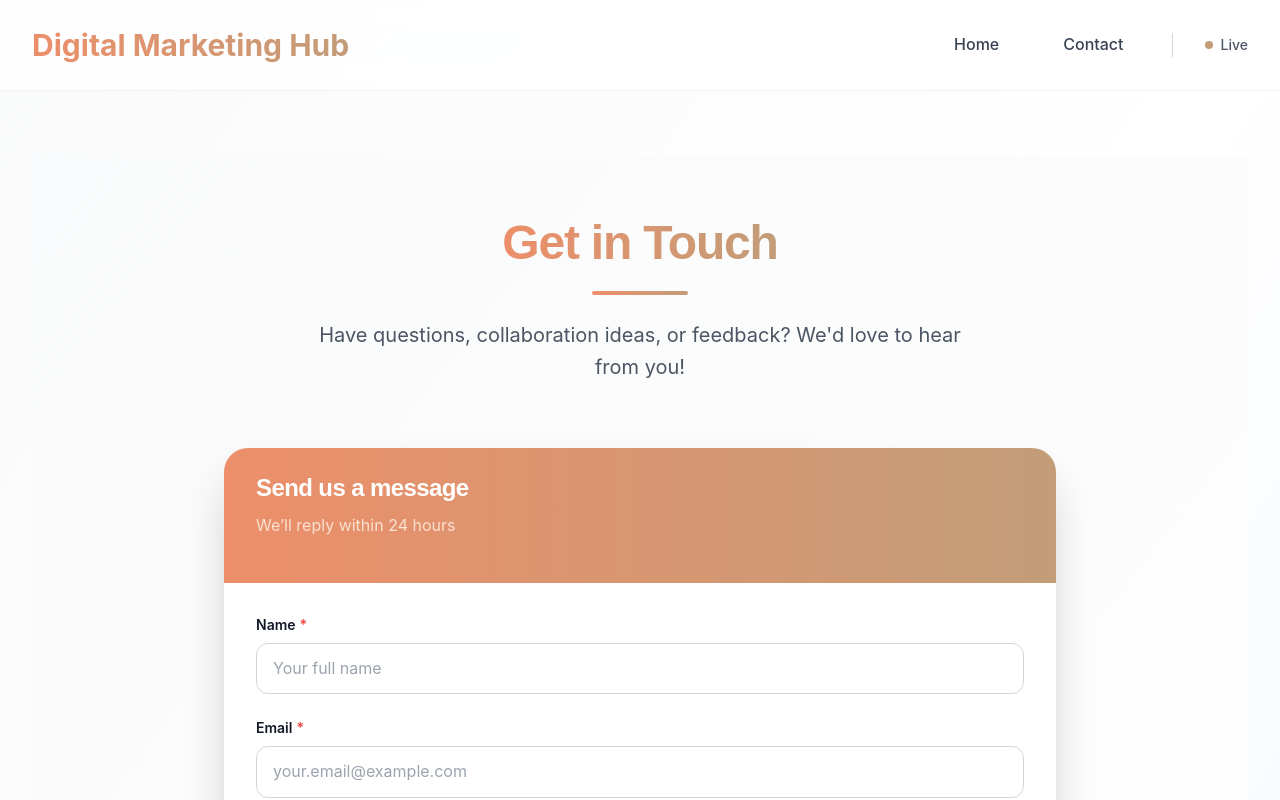
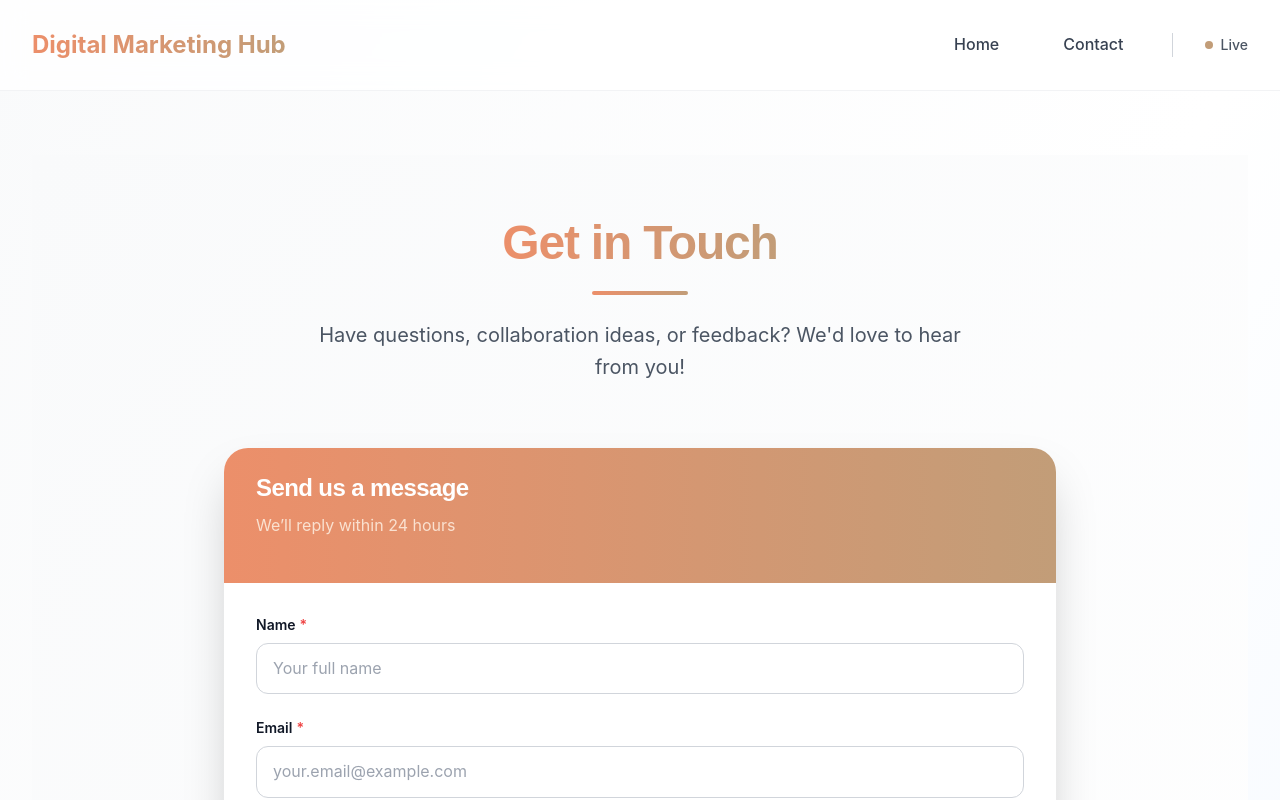
Before and after one commit to dongdongdongk/Digital-Marketing-Hub, a Next.js app: page /contact in a window 1280 px wide. Shown: the top 800 px of the page. Built offline with nearby package versions, Linux system fonts and the light colour scheme.

Commit message:
로고 크기 조절

```diff
--- a/src/components/Header.tsx
+++ b/src/components/Header.tsx
@@ -10,7 +10,7 @@ export default function Header() {
         <div className="flex items-center justify-between">
           <Link
             href="/"
-            className="text-2xl lg:text-3xl font-bold bg-gradient-to-r from-primary-600 to-secondary-600 bg-clip-text text-transparent hover:from-primary-700 hover:to-secondary-700 transition-all duration-200"
+            className="text-2xl lg:text-2xl font-bold bg-gradient-to-r from-primary-600 to-secondary-600 bg-clip-text text-transparent hover:from-primary-700 hover:to-secondary-700 transition-all duration-200"
           >
             {branding.siteName}
           </Link>
```
